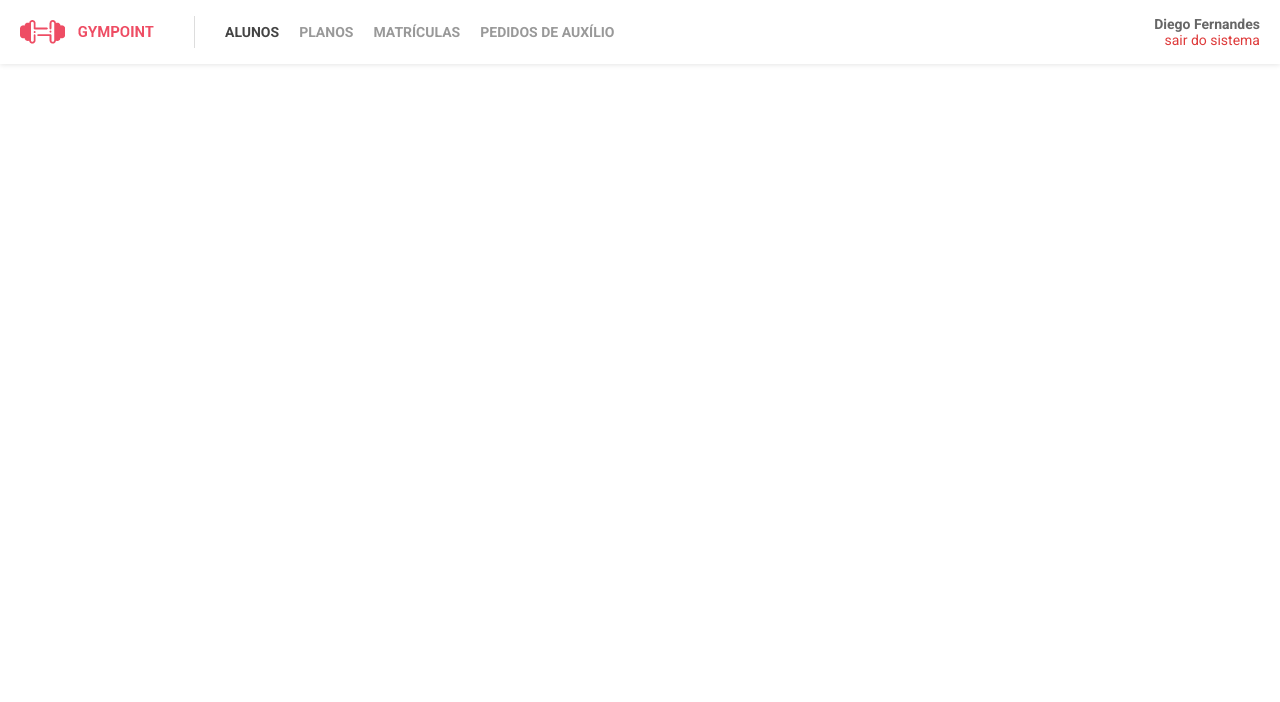
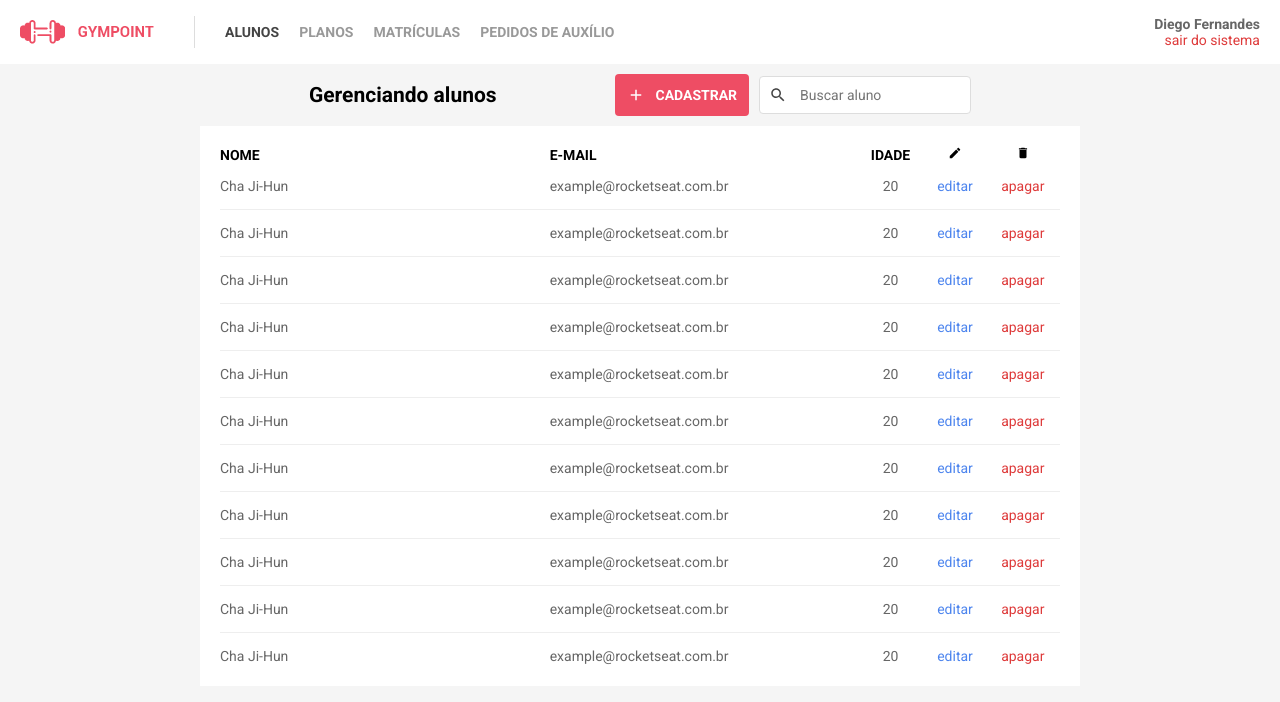
Before and after one commit to NaluFigueira/gympointWeb, a React (Create React App) app: page /students in a window 1280 px wide. Shown: the top 702 px of the page. Built offline with nearby package versions, Linux system fonts and the light colour scheme.

Commit message:
Estilização de listagem de alunos concluída

```diff
--- a/package.json
+++ b/package.json
@@ -16,6 +16,7 @@
     "prop-types": "^15.7.2",
     "react": "^16.12.0",
     "react-dom": "^16.12.0",
+    "react-icons": "^3.8.0",
     "react-perfect-scrollbar": "^1.5.3",
     "react-router-dom": "^5.1.2",
     "react-scripts": "^3.3.0",
--- /dev/null
+++ b/src/components/Button/index.js
@@ -0,0 +1,24 @@
+import React from 'react';
+import PropTypes from 'prop-types';
+
+import { MdAdd, MdArrowBack } from 'react-icons/md';
+
+import { StyledButton } from './styles';
+
+export default function Button({ title, type }) {
+  return (
+    <StyledButton type={type}>
+      {type === 'Action' ? (
+        <MdAdd style={{ marginRight: 10, height: 18, width: 18 }} />
+      ) : (
+        <MdArrowBack style={{ marginRight: 10, height: 18, width: 18 }} />
+      )}
+      {title}
+    </StyledButton>
+  );
+}
+
+Button.propTypes = {
+  title: PropTypes.string.isRequired,
+  type: PropTypes.string.isRequired,
+};
--- /dev/null
+++ b/src/components/Button/styles.js
@@ -0,0 +1,15 @@
+import styled from 'styled-components';
+
+export const StyledButton = styled.button`
+  background-color: ${props =>
+    props.type === 'Action' ? '#EE4D64' : '#CCCCCC'};
+  color: white;
+  border: none;
+  text-transform: uppercase;
+  font-weight: bold;
+  display: flex;
+  align-items: center;
+  padding: 12px;
+  margin: 10px;
+  border-radius: 4px;
+`;
--- a/src/pages/StudentsList/index.js
+++ b/src/pages/StudentsList/index.js
@@ -1,7 +1,131 @@
 import React from 'react';
 
-// import { Container } from './styles';
+import { MdSearch, MdEdit, MdDelete } from 'react-icons/md';
+
+import Button from '~/components/Button';
+
+import {
+  Container,
+  ActionsContainer,
+  SearchBar,
+  TableContainer,
+} from './styles';
 
 export default function StudentsList() {
-  return <div />;
+  return (
+    <Container>
+      <ActionsContainer>
+        <h2>Gerenciando alunos</h2>
+
+        <SearchBar>
+          <Button title="Cadastrar" type="Action" />
+
+          <div>
+            <MdSearch
+              style={{
+                color: '#444444',
+                position: 'absolute',
+                marginLeft: 10,
+                height: 18,
+                width: 18,
+              }}
+            />
+            <input type="text" placeholder="Buscar aluno" />
+          </div>
+        </SearchBar>
+      </ActionsContainer>
+      <TableContainer>
+        <table>
+          <tr>
+            <th>Nome</th>
+            <th>E-mail</th>
+            <th>Idade</th>
+            <th>
+              <MdEdit />
+            </th>
+            <th>
+              <MdDelete />
+            </th>
+          </tr>
+          <tr>
+            <td>Cha Ji-Hun</td>
+            <td>example@rocketseat.com.br</td>
+            <td>20</td>
+            <td>editar</td>
+            <td>apagar</td>
+          </tr>
+          <tr>
+            <td>Cha Ji-Hun</td>
+            <td>example@rocketseat.com.br</td>
+            <td>20</td>
+            <td>editar</td>
+            <td>apagar</td>
+          </tr>
+          <tr>
+            <td>Cha Ji-Hun</td>
+            <td>example@rocketseat.com.br</td>
+            <td>20</td>
+            <td>editar</td>
+            <td>apagar</td>
+          </tr>
+          <tr>
+            <td>Cha Ji-Hun</td>
+            <td>example@rocketseat.com.br</td>
+            <td>20</td>
+            <td>editar</td>
+            <td>apagar</td>
+          </tr>
+          <tr>
+            <td>Cha Ji-Hun</td>
+            <td>example@rocketseat.com.br</td>
+            <td>20</td>
+            <td>editar</td>
+            <td>apagar</td>
+          </tr>
+          <tr>
+            <td>Cha Ji-Hun</td>
+            <td>example@rocketseat.com.br</td>
+            <td>20</td>
+            <td>editar</td>
+            <td>apagar</td>
+          </tr>
+          <tr>
+            <td>Cha Ji-Hun</td>
+            <td>example@rocketseat.com.br</td>
+            <td>20</td>
+            <td>editar</td>
+            <td>apagar</td>
+          </tr>
+          <tr>
+            <td>Cha Ji-Hun</td>
+            <td>example@rocketseat.com.br</td>
+            <td>20</td>
+            <td>editar</td>
+            <td>apagar</td>
+          </tr>
+          <tr>
+            <td>Cha Ji-Hun</td>
+            <td>example@rocketseat.com.br</td>
+            <td>20</td>
+            <td>editar</td>
+            <td>apagar</td>
+          </tr>
+          <tr>
+            <td>Cha Ji-Hun</td>
+            <td>example@rocketseat.com.br</td>
+            <td>20</td>
+            <td>editar</td>
+            <td>apagar</td>
+          </tr>
+          <tr>
+            <td>Cha Ji-Hun</td>
+            <td>example@rocketseat.com.br</td>
+            <td>20</td>
+            <td>editar</td>
+            <td>apagar</td>
+          </tr>
+        </table>
+      </TableContainer>
+    </Container>
+  );
 }
--- a/src/pages/StudentsList/styles.js
+++ b/src/pages/StudentsList/styles.js
@@ -1,3 +1,83 @@
 import styled from 'styled-components';
 
-export const Container = styled.div``;
+export const Container = styled.div`
+  display: flex;
+  flex-direction: column;
+  align-items: center;
+  margin: 0 200px;
+`;
+
+export const ActionsContainer = styled.div`
+  width: 100%;
+  display: flex;
+  justify-content: space-evenly;
+  align-items: center;
+`;
+
+export const SearchBar = styled.div`
+  display: flex;
+
+  div {
+    display: flex;
+    align-items: center;
+
+    input {
+      padding: 10px 10px 10px 40px;
+      border-radius: 4px;
+      border: 1px solid #ddd;
+    }
+  }
+`;
+
+export const TableContainer = styled.div`
+  padding: 20px;
+  background: white;
+  width: 100%;
+  max-height: 70vh;
+  overflow-y: scroll;
+
+  table {
+    width: 100%;
+    text-align: left;
+    border-collapse: collapse;
+
+    tr {
+      &:first-child,
+      &:last-child {
+        border: none;
+      }
+      border-bottom: 1px solid #eee;
+    }
+
+    th {
+      &:first-child {
+        min-width: 15vw;
+      }
+
+      &:nth-last-child(-n + 3) {
+        text-align: center;
+      }
+
+      font-weight: bold;
+      text-transform: uppercase;
+    }
+
+    td {
+      &:first-child {
+        min-width: 15vw;
+      }
+      &:nth-last-child(-n + 3) {
+        text-align: center;
+      }
+      &:nth-last-child(2) {
+        color: #4d85ee;
+      }
+      &:nth-last-child(1) {
+        color: #de3b3b;
+      }
+
+      color: #666;
+      padding: 15px 0;
+    }
+  }
+`;
--- a/src/pages/_layouts/default/styles.js
+++ b/src/pages/_layouts/default/styles.js
@@ -1,7 +1,6 @@
 import styled from 'styled-components';
 
 export const Wrapper = styled.div`
-  width: 100%;
-  position: absolute;
-  background: linear-gradient(-90deg, #7159c1, #ab59c1);
+  height: 91%;
+  background-color: #f5f5f5;
 `;
```
Also changed, not shown: 1 other file (tests, documents, lock files or other folders).
